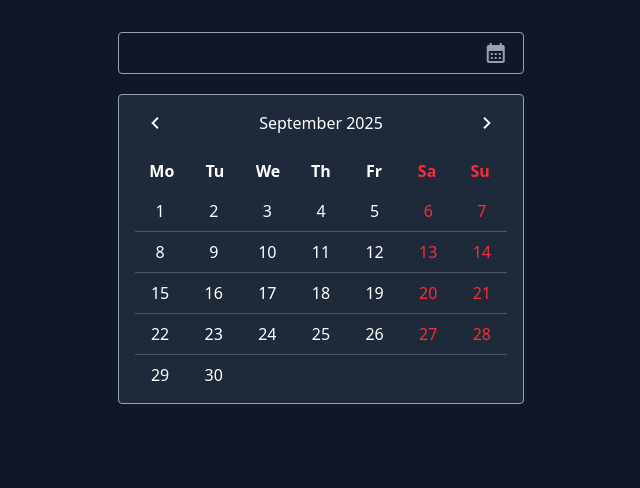
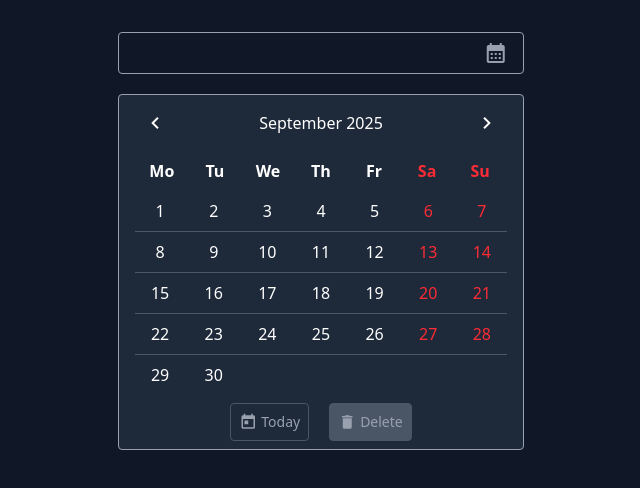
Before and after one commit to ulugbek101/react-custom-calendar, a React (Vite) app: page / in a window 1280 px wide. Both pictures are taken after a click on the element "calendar_month". Shown: the top 488 px of the page, without its empty margins (319-959 px from the left). Built offline with nearby package versions, Linux system fonts and the light colour scheme.

Commit message:
Add additional styles on click and on hover; Add extra buttons to select today's date and to delete selected date;

```diff
--- a/src/components/CalendarInput.jsx
+++ b/src/components/CalendarInput.jsx
@@ -1,7 +1,8 @@
-import { useRef, useState } from "react";
+import { useRef, useState, useEffect } from "react";
 
 function CalendarInput() {
     const inputRef = useRef(null);
+    const calendarRef = useRef(null);
     const [selectedDate, setSelectedDate] = useState(null);
     const [calendarIsOpen, setCalendarIsOpen] = useState(false);
     const [currentMonth, setCurrentMonth] = useState(new Date());
@@ -19,8 +20,7 @@ function CalendarInput() {
 
     // Create array of days for rendering
     const days = [];
-    // Adjust so week starts on Monday (JS getDay() → 0=Sunday)
-    let startIndex = (firstDay.getDay() + 6) % 7;
+    let startIndex = (firstDay.getDay() + 6) % 7; // Monday start
     for (let i = 0; i < startIndex; i++) {
         days.push(null);
     }
@@ -29,11 +29,7 @@ function CalendarInput() {
     }
 
     const handleDayClick = (day) => {
-        setSelectedDate(day.toLocaleDateString("en-GB", {
-            day: "2-digit",
-            month: "2-digit",
-            year: "numeric",
-        }));
+        setSelectedDate(day.toISOString().split("T")[0]); // e.g. "2025-09-29"
         setCalendarIsOpen(false);
     };
 
@@ -56,14 +52,40 @@ function CalendarInput() {
         weeks.push(days.slice(i, i + 7));
     }
 
+    // 🔑 Close calendar if clicked outside
+    useEffect(() => {
+        function handleClickOutside(event) {
+            if (
+                inputRef.current &&
+                !inputRef.current.contains(event.target) &&
+                calendarRef.current &&
+                !calendarRef.current.contains(event.target)
+            ) {
+                setCalendarIsOpen(false);
+            }
+        }
+        document.addEventListener("mousedown", handleClickOutside);
+        return () => {
+            document.removeEventListener("mousedown", handleClickOutside);
+        };
+    }, []);
+
     return (
         <div className="flex flex-col gap-5 text-white">
             <div className="relative w-1/3 m-auto">
                 <input
                     ref={inputRef}
+                    type="text"
                     className="w-full peer outline-none border border-gray-600 focus:border-gray-400 transition-colors hover:cursor-pointer rounded py-2 px-4"
-                    type="text"
-                    value={selectedDate || ""}
+                    value={
+                        selectedDate
+                            ? new Date(selectedDate).toLocaleDateString("en-GB", {
+                                day: "2-digit",
+                                month: "2-digit",
+                                year: "numeric",
+                            })
+                            : ""
+                    }
                     onClick={() => setCalendarIsOpen(!calendarIsOpen)}
                     readOnly
                 />
@@ -79,7 +101,10 @@ function CalendarInput() {
             </div>
 
             {calendarIsOpen && (
-                <div className="w-1/3 m-auto rounded border border-gray-400 px-4 py-2 flex flex-col gap-2 bg-gray-800">
+                <div
+                    ref={calendarRef}
+                    className="w-1/3 m-auto rounded border border-gray-400 px-4 py-2 flex flex-col gap-2 bg-gray-800"
+                >
                     {/* Header */}
                     <div className="flex flex-row items-center justify-center mb-2">
                         {!showMonthList && (
@@ -154,12 +179,11 @@ function CalendarInput() {
                                             day ? (
                                                 <div
                                                     key={dIdx}
-                                                    className={`py-1 hover:bg-gray-600 rounded cursor-pointer ${
-                                                        selectedDate ===
-                                                        day.toLocaleDateString()
-                                                            ? "bg-blue-500 text-white"
-                                                            : ""
-                                                    } ${dIdx === 5 || dIdx === 6 ? "text-red-500" : ""}`}
+                                                    className={`py-1 hover:bg-gray-600 rounded cursor-pointer
+                                                                ${selectedDate === day.toISOString().split("T")[0]
+                                                                                                                ? "bg-blue-500 text-white"
+                                                                                                                : ""}
+                                                                ${dIdx === 5 || dIdx === 6 ? "text-red-500" : ""}`}
                                                     onClick={() => handleDayClick(day)}
                                                 >
                                                     {day.getDate()}
@@ -173,6 +197,20 @@ function CalendarInput() {
                             </div>
                         </>
                     )}
+
+                    <div className="flex flex-row items-center justify-center gap-5">
+                        <button disabled={selectedDate === new Date().toISOString().split("T")[0]} onClick={() => {
+                            setSelectedDate(new Date().toISOString().split("T")[0]);
+                            setCalendarIsOpen(false);
+                        }} type="button" className={`${selectedDate === new Date().toISOString().split("T")[0] ? 'bg-gray-600' : ''} disabled:hover:cursor-not-allowed border text-sm text-gray-400 border-gray-600 flex flex-row gap-1 items-center justify-center rounded px-2 py-1 transition hover:cursor-pointer hover:bg-gray-600`}>
+                            <span className="material-icons active:scale-95 text-gray-400 !text-lg">today</span>
+                            Today
+                        </button>
+                        <button onClick={() => setSelectedDate(null)} disabled={!selectedDate} type="button" className="disabled:bg-gray-600 disabled:hover:cursor-not-allowed border text-sm text-gray-400 border-gray-600 flex flex-row gap-1 items-center justify-center rounded px-2 py-1 transition hover:cursor-pointer hover:bg-gray-600">
+                            <span className="material-icons active:scale-95 text-gray-400 !text-lg">delete</span>
+                            Delete
+                        </button>
+                    </div>
                 </div>
             )}
         </div>
```
